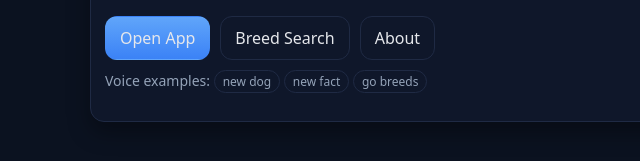
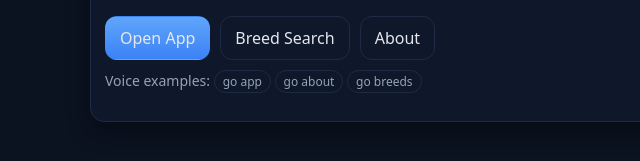
Before and after one commit to c1879718372/Petconnect, a website: page index.html in a window 1280 px wide. Shown: the part 239-400 px from the top of the page, 16-656 px from the left. Drawn offline with Linux system fonts and the light colour scheme; a script that the page names is missing.

Commit message:
Update index.html

```diff
--- a/index.html
+++ b/index.html
@@ -32,7 +32,7 @@
       <a class="btn" href="about.html">About</a>
     </div>
     <p class="small" style="margin-top:10px;">
-      Voice examples: <span class="badge">new dog</span> <span class="badge">new fact</span> <span class="badge">go breeds</span>
+      Voice examples: <span class="badge">go app</span> <span class="badge">go about</span> <span class="badge">go breeds</span>
     </p>
   </div>
 </main>
```
